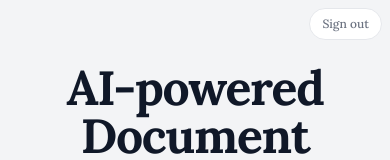
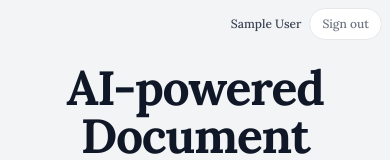
Before and after one commit to tyeoh9/ai-powered-planner, a Next.js app: page / in a window 390 px wide. Shown: the top 160 px of the page. Built offline with nearby package versions, Linux system fonts and the light colour scheme; no server answers; sample sign-in values are in the browser's storage.

Commit message:
Display username

```diff
--- a/app/globals.css
+++ b/app/globals.css
@@ -502,12 +502,24 @@
   height: 20px;
 }
 
-/* Sign out button */
-.sign-out-button {
+/* User menu */
+.user-menu {
   position: fixed;
   top: 16px;
   right: 16px;
   z-index: 50;
+  display: flex;
+  align-items: center;
+  gap: 12px;
+}
+
+.user-name {
+  color: #374151;
+  font-size: 13px;
+  font-weight: 500;
+}
+
+.sign-out-button {
   padding: 8px 16px;
   background: white;
   border: 1px solid #e5e7eb;
@@ -551,9 +563,17 @@
     width: calc(100% - 16px);
   }
 
-  .sign-out-button {
+  .user-menu {
     top: 8px;
     right: 8px;
+    gap: 8px;
+  }
+
+  .user-name {
+    font-size: 12px;
+  }
+
+  .sign-out-button {
     padding: 6px 12px;
     font-size: 12px;
   }
--- a/app/layout.tsx
+++ b/app/layout.tsx
@@ -1,7 +1,6 @@
 import type { Metadata } from 'next'
-// import { Geist, Geist_Mono } from 'next/font/google'
-// import './globals.css'
 import { Lora } from 'next/font/google'
+import { Providers } from '@/components/Providers'
 import './globals.css'
 
 // const geistSans = Geist({
@@ -32,8 +31,9 @@ export default function RootLayout({
 }>) {
   return (
     <html lang="en">
-      {/* <body className={`${geistSans.variable} ${geistMono.variable} antialiased`}>{children}</body> */}
-      <body className={`${lora.variable} font-sans antialiased`}>{children}</body>
+      <body className={`${lora.variable} font-sans antialiased`}>
+        <Providers>{children}</Providers>
+      </body>
     </html>
   )
 }
--- /dev/null
+++ b/components/Providers.tsx
@@ -0,0 +1,7 @@
+'use client'
+
+import { SessionProvider } from 'next-auth/react'
+
+export function Providers({ children }: { children: React.ReactNode }) {
+  return <SessionProvider>{children}</SessionProvider>
+}
--- a/components/SignOutButton.tsx
+++ b/components/SignOutButton.tsx
@@ -1,9 +1,14 @@
 'use client'
 
-import { signOut } from 'next-auth/react'
+import { signOut, useSession } from 'next-auth/react'
 
 export function SignOutButton() {
+  const { data: session } = useSession()
+  const userName = session?.user?.name || session?.user?.email?.split('@')[0]
+
   return (
+    <div className="user-menu">
+      {userName && <span className="user-name">{userName}</span>}
       <button
         onClick={() => signOut({ callbackUrl: '/login' })}
         className="sign-out-button"
@@ -11,5 +16,6 @@ export function SignOutButton() {
       >
         Sign out
       </button>
+    </div>
   )
 }
```
Lines whose indentation alone changed are shown as unchanged.
